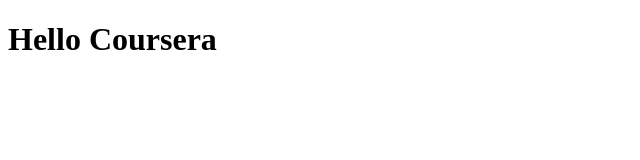
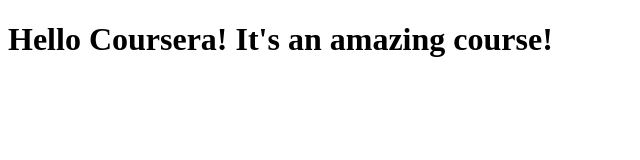
Before and after one commit to YungMaan/coursera-test, a plain HTML site: page site/index.html in a window 1280 px wide. Shown: the whole page, without its empty margins (0-640 px from the left). Drawn offline with Linux system fonts and the light colour scheme.

Commit message:
Small addition to our page content.

```diff
--- a/site/index.html
+++ b/site/index.html
@@ -6,6 +6,6 @@
 
 </head>
 <body>
-<h1> Hello Coursera</h1>
+<h1> Hello Coursera! It's an amazing course!</h1>
 </body>
 </html>
```
